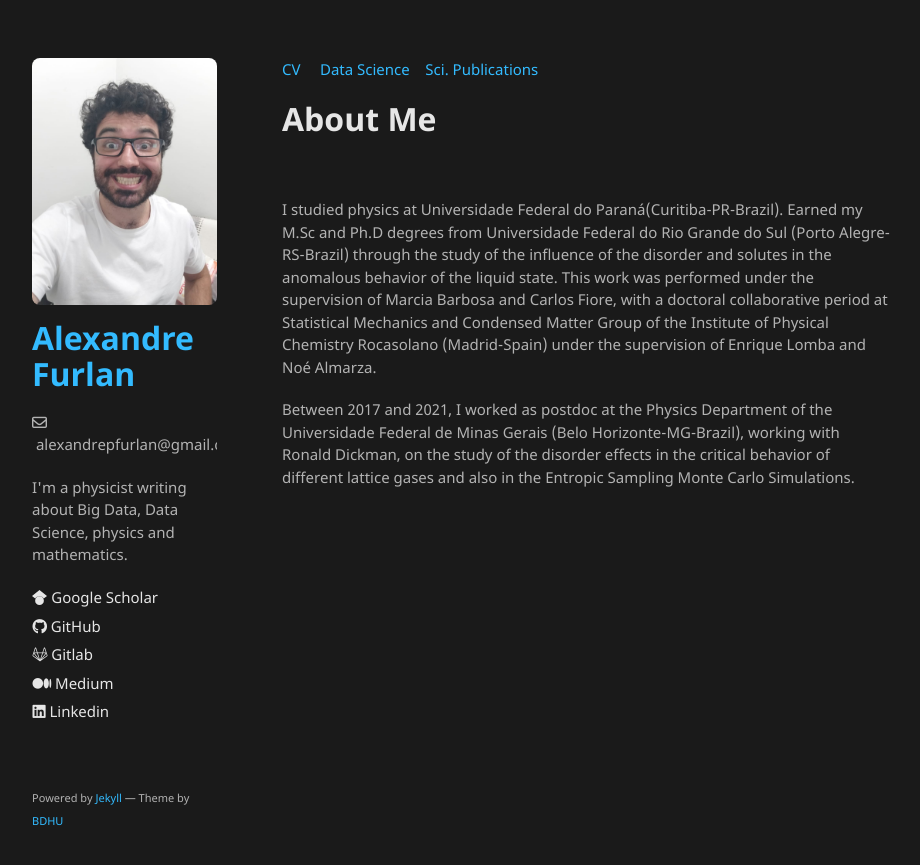
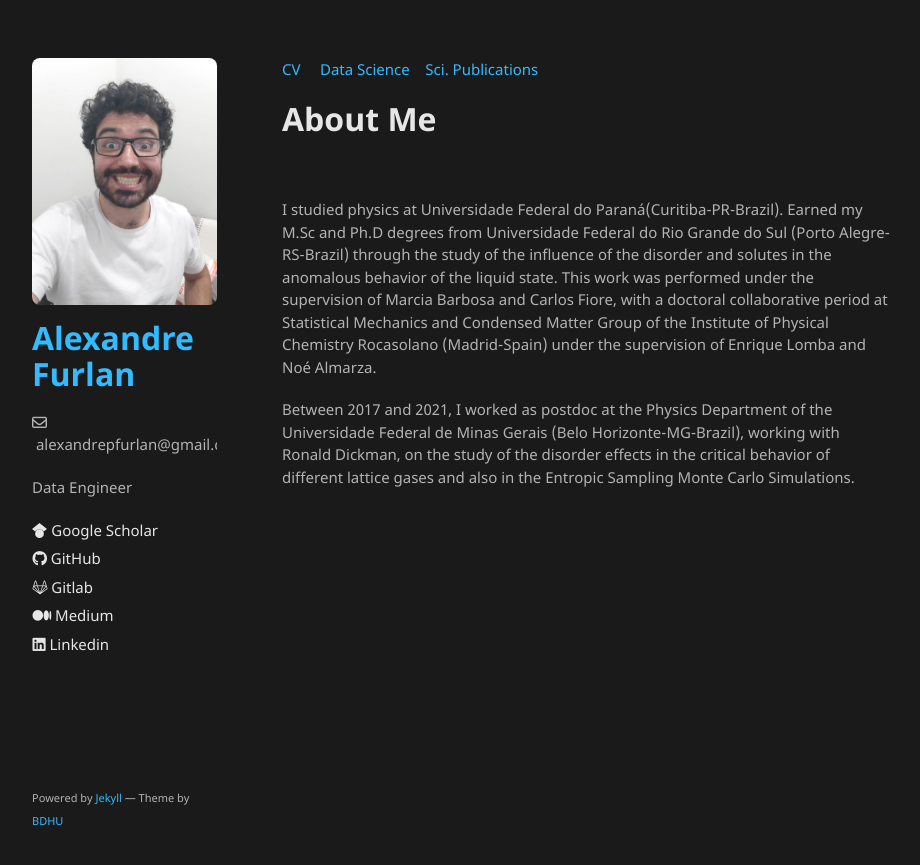
Before and after one commit to apfurlan/apfurlan.github.io, a Jekyll site: the page built from index.md, in a window 1280 px wide. Shown: the top 865 px of the page, without its empty margins (178-1098 px from the left). Built offline with Jekyll 4.4.1, drawn with Linux system fonts in a browser that asks for light colours.

Commit message:
init commit

```diff
--- a/_config.yml
+++ b/_config.yml
@@ -1,7 +1,7 @@
 title: Alexandre Furlan
 logo: /assets/img/euSusto.jpeg
 email: alexandrepfurlan@gmail.com
-description: I'm a physicist writing about Big Data, Data Science, physics and mathematics.
+description: Data Engineer
 show_downloads: false
 google_analytics: UA-108144808-1
 remote_theme: BDHU/minimalist
```
